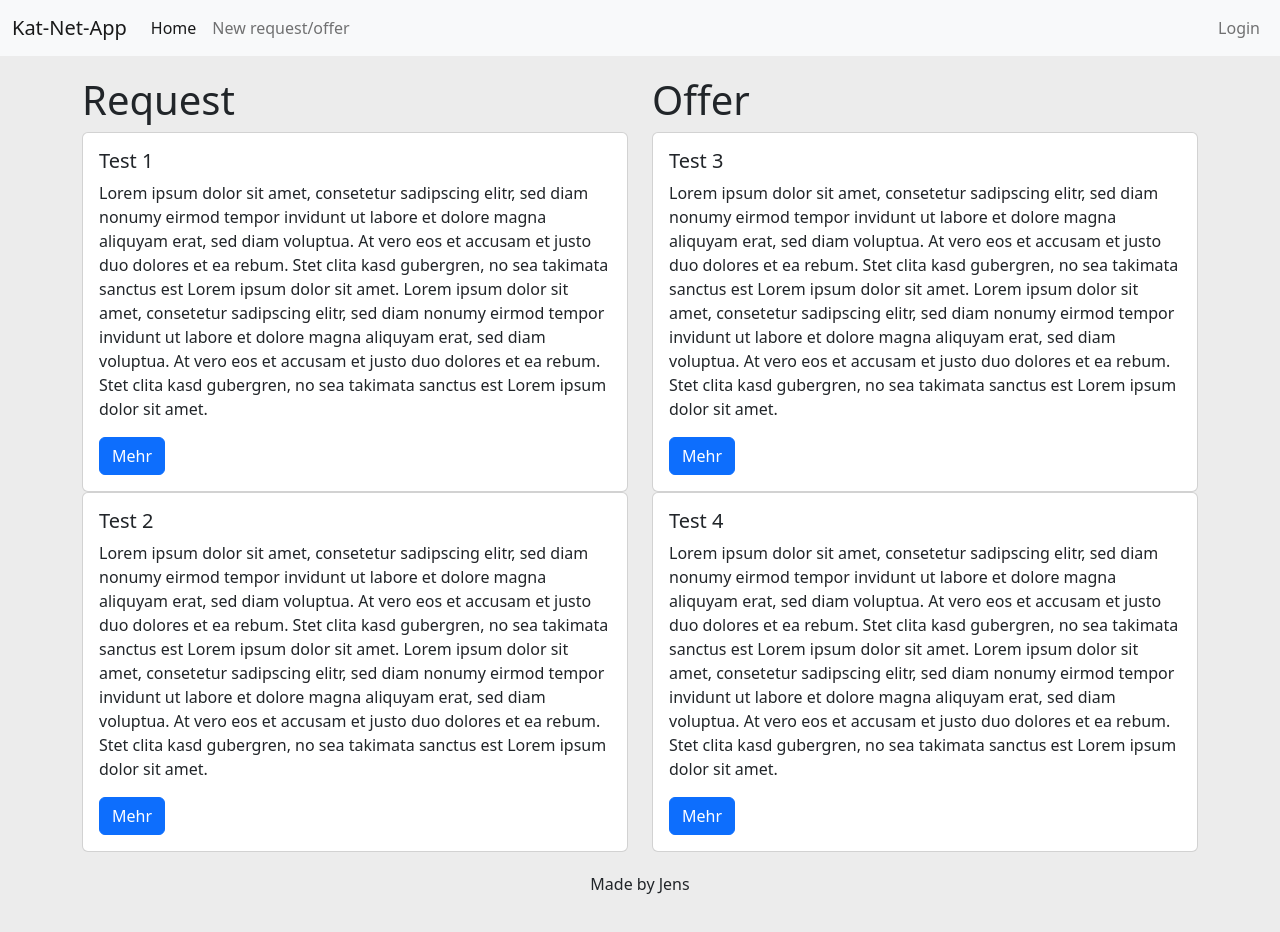
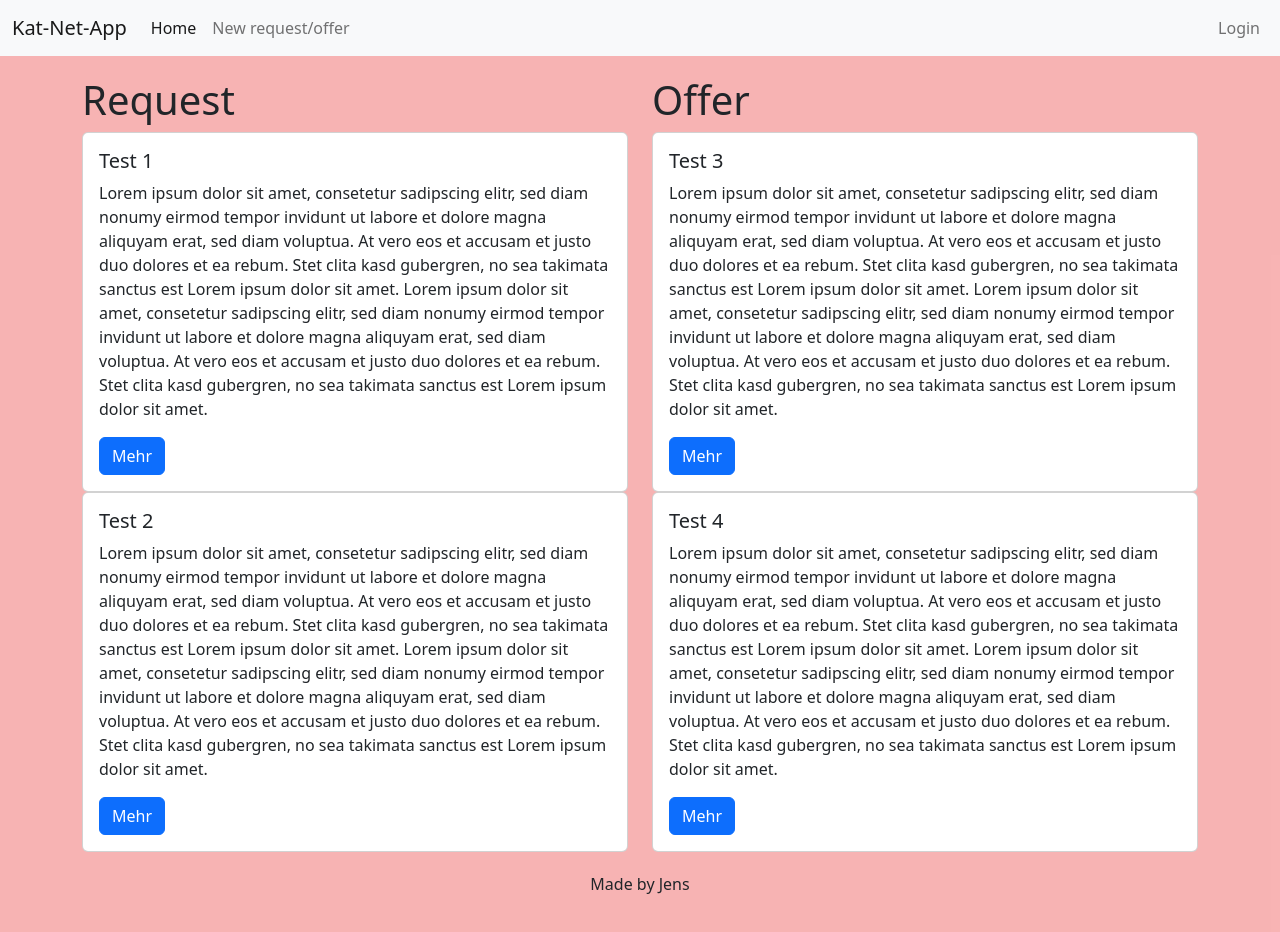
Before and after one commit to Tape90/SocialProjekt, a React (Vite) app in the folder Frontend/: page / in a window 1280 px wide. Built offline with nearby package versions, Linux system fonts and the light colour scheme.

Commit message:
new color

```diff
--- a/Frontend/index.html
+++ b/Frontend/index.html
@@ -5,7 +5,7 @@
     <meta name="viewport" content="width=device-width, initial-scale=1">
     <title>Bootstrap w/ Vite</title>
   </head>
-  <body>
+  <body style="background-color:#ec5353da">
     <div id="root">
 
 
--- a/Frontend/src/scss/App.css
+++ b/Frontend/src/scss/App.css
@@ -1,5 +1,5 @@
 .App{
     max-width: 1500px;
-    background-color: #e9e9e9da;
     height: 100%;
+    background-color: #fac0c0da;
 }
```
